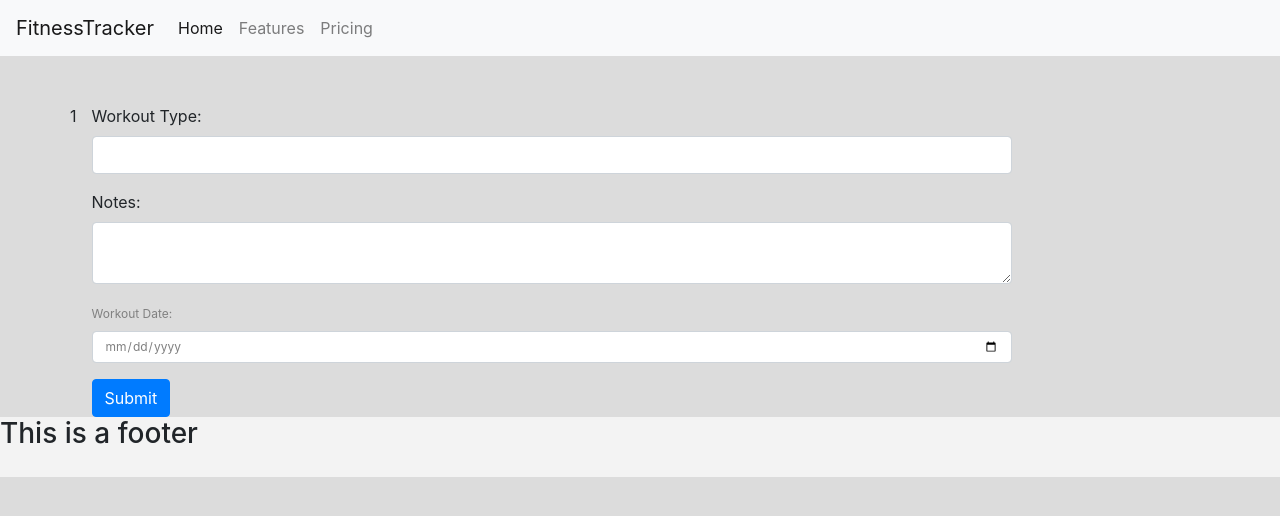
After one commit to pmarre/fitness-tracker, a Flask app: page /addworkout/1 in a window 1280 px wide. The commit adds this page. Shown: the top 516 px of the page. Run offline with Flask 2, Linux system fonts and the light colour scheme; some libraries are stand-ins or nearby versions.

Commit message:
added addworkout page and connected to db

```diff
--- a/app.py
+++ b/app.py
@@ -5,7 +5,7 @@ from flask_pymongo import PyMongo
 from bson.objectid import ObjectId
 
 app = Flask(__name__)
-app.secret_key = b'_5#y2L"F4Q8z\n\xec]/'
+app.secret_key = SECRET_KEY
 app.config["MONGO-DBNAME"] = "fitnessDB"
 app.config["MONGO_URI"] = MONGO_URI
 
@@ -38,7 +38,21 @@ def validate_login():
 
 @app.route('/dashboard/<user_id>', methods=['POST', 'GET'])
 def dashboard(user_id):
-    return render_template("dashboard.html", user=mongo.db.current_users.find_one({'_id': ObjectId(user_id)}))
+    return render_template("dashboard.html", user=mongo.db.current_users.find_one({'_id': ObjectId(user_id)}), workouts=mongo.db.workouts.find({'user_id': user_id}))
+
+
+@app.route('/addworkout/<user_id>', methods=['POST', 'GET'])
+def addworkout(user_id):
+    return render_template("addworkout.html", user_id=user_id)
+
+
+@app.route('/insert_workout', methods=['GET', 'POST'])
+def insert_workout():
+    workout = {'workout_type': request.form.get(
+        'workout-type'), 'workout_notes': request.form.get('workout-notes'), 'user_id': request.form.get('user_id')}
+    mongo.db.workouts.insert_one(workout)
+    id = request.form.get("user_id")
+    return redirect(url_for('dashboard', user_id=id))
 
 
 if __name__ == '__main__':
--- a/config.py
+++ b/config.py
@@ -1 +1,2 @@
 MONGO_URI = "mongodb+srv://pmarre:1030Rick1990!@fitnesstracker-8ogmq.mongodb.net/fitnessDB?retryWrites=true&w=majority"
+SECRET_KEY = 'z_5#y2L"F5P3z\n\xec]/'
--- a/static/css/style.css
+++ b/static/css/style.css
@@ -56,7 +56,8 @@ body {
   font-size: 0.75rem;
 }
 
-.workout-title {
+.workout-title,
+.profile-title {
   font-size: 2rem;
   font-weight: bold;
 }
@@ -68,3 +69,14 @@ body {
   height: 300px;
   background-color: coral;
 }
+
+.add-workout-btn {
+  width: 40px;
+  height: 40px;
+  border-radius: 50%;
+  line-height: 20px;
+  text-align: center;
+  border: 1px solid coral;
+  color: coral;
+  font-size: 1.5rem;
+}
--- /dev/null
+++ b/templates/addworkout.html
@@ -0,0 +1,46 @@
+{% extends 'base.html' %} {% block content%}
+<div class="row">
+  {{user_id}}
+  <div class="col-10">
+    <form action="{{ url_for('insert_workout') }}" method="POST">
+      <div class="form-group">
+        <label for="workout-type">Workout Type:</label>
+        <input
+          type="text"
+          class="form-control"
+          id="workout-type"
+          aria-describedby="workout-type"
+          name="workout-type"
+        />
+      </div>
+      <div class="form-group">
+        <label for="workout-notes">Notes:</label>
+        <textarea
+          name="workout-notes"
+          class="form-control"
+          id="workout-notes"
+        ></textarea>
+      </div>
+      <div class="form-group">
+        <label class="workout-date" for="workout-date">Workout Date:</label>
+        <input
+          type="date"
+          class="workout-date form-control"
+          id="workout-date"
+          name="workout-date"
+        />
+        <input
+          type="text"
+          class="user_id"
+          name="user_id"
+          id="user_id"
+          value="{{user_id}}"
+          hidden
+        />
+      </div>
+      <button type="submit" class="btn btn-primary">Submit</button>
+    </form>
+  </div>
+</div>
+
+{% endblock%}
```
Also changed, not shown: templates/dashboard.html (+14 -20 lines).
